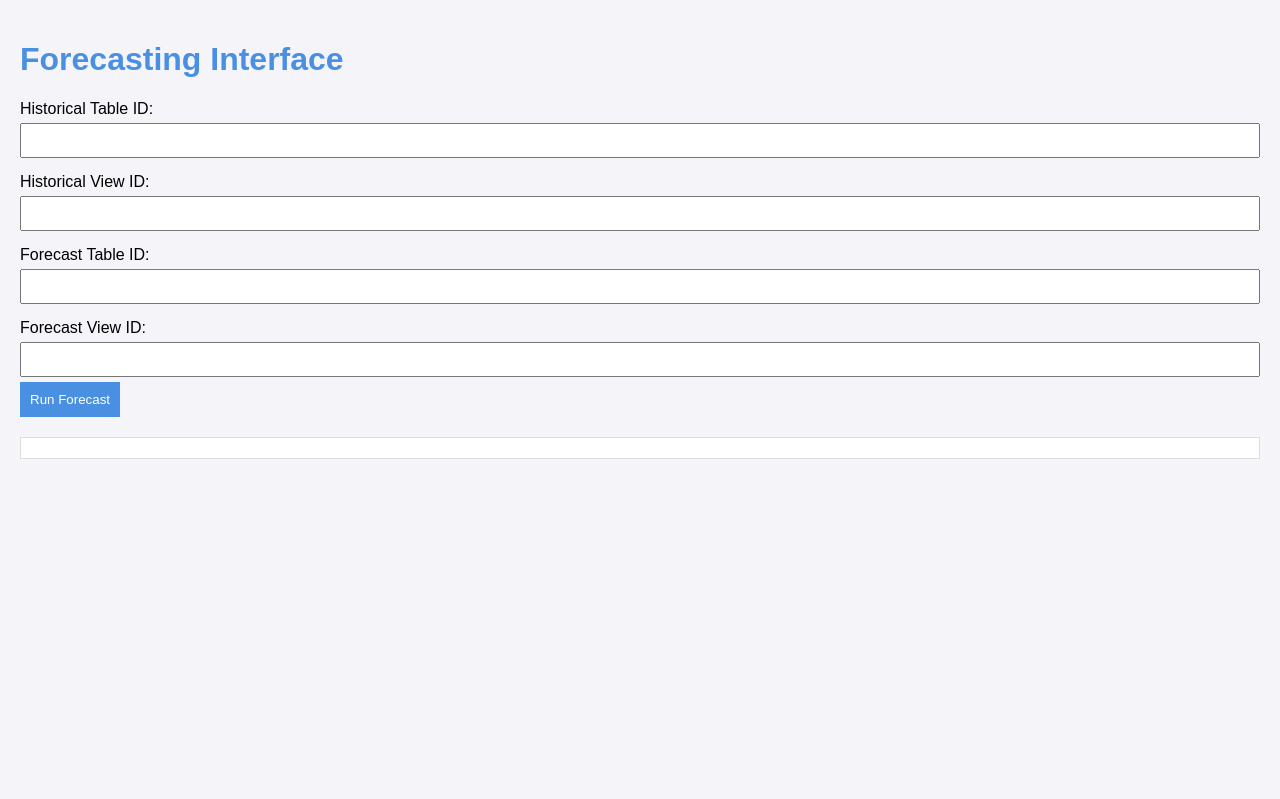
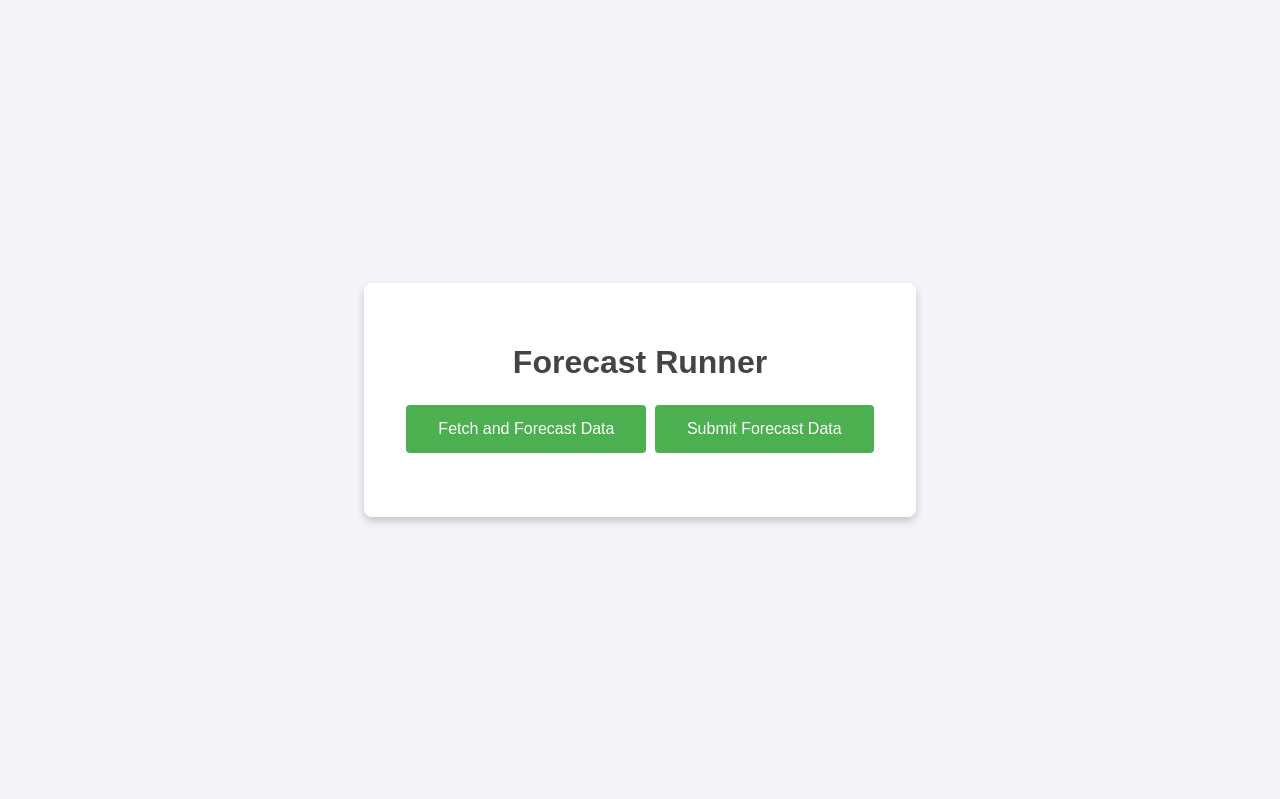
Before and after one commit to Andrew97422/TrueTabs2.0, a Flask app: template templates/index.html in a window 1280 px wide. Run offline with Flask 3, Linux system fonts and the light colour scheme; the template is opened without the code that fills it, so the values that code supplies are empty.

Commit message:
Fixes + add tgbot

```diff
--- a/app.py
+++ b/app.py
@@ -1,32 +1,51 @@
 from flask import Flask, render_template, jsonify, request
+import logging
 import prognose  # Ваш модуль прогнозирования
+import api_module  # импортировать модуль API
 
 app = Flask(__name__)
 
+# Настройка логирования
+logging.basicConfig(level=logging.INFO)
 
-@app.route('/run-forecast', methods=['GET'])
-def run_forecast():
-    #historical_table_id = request.args.get('historical_table_id', type=str)
-    #historical_view_id = request.args.get('historical_view_id', type=str)
+@app.route('/')
+def index():
+    # Отображение HTML страницы
+    return render_template('index.html')
 
-    #forecast_table_id = request.args.get('forecast_table_id', type=str)
-    #forecast_view_id = request.args.get('forecast_view_id', type=str)
-
-    historical_table_id = 'dstp2cytHJcQAMDAxH'
-    historical_view_id = 'viwofal30sRHo'
-
-    forecast_table_id = 'dstF8u8naoVHdJEGYc'
-    forecast_view_id = 'viwka5FrofH19'
-
-    #if not all([historical_table_id, historical_view_id, forecast_table_id, forecast_view_id]):
-    #    return jsonify({"error": "Missing one or more parameters"}), 400
+@app.route('/fetch-and-forecast', methods=['GET'])
+def fetch_and_forecast():
+    historical_table_id = request.args.get('historical_table_id', 'dstp2cytHJcQAMDAxH')
+    historical_view_id = request.args.get('historical_view_id', 'viwofal30sRHo')
 
     try:
-        prognose.main_process(historical_table_id, historical_view_id, forecast_table_id, forecast_view_id, 12)
+        # Получение исторических данных
+        historical_data = api_module.get_records(historical_table_id, historical_view_id)['data']['records']
+        logging.info("Historical data fetched successfully.")
+
+        # Выполнение прогноза
+        forecast_data = prognose.demand_forecasting(historical_data, future_months=12)
+        logging.info("Forecasting completed.")
+
+        return jsonify(forecast_data), 200
+    except Exception as e:
+        logging.error(f"An error occurred: {str(e)}")
+        return jsonify({"error": str(e)}), 500
+
+@app.route('/submit-forecast', methods=['POST'])
+def submit_forecast():
+    forecast_table_id = request.json.get('forecast_table_id', 'dstF8u8naoVHdJEGYc')
+    forecast_view_id = request.json.get('forecast_view_id', 'viwka5FrofH19')
+    forecast_data = request.json.get('forecast_data', [])
+
+    try:
+        # Передача данных прогноза
+        api_module.post_records(forecast_table_id, forecast_data, forecast_view_id)
+        logging.info("Forecast data transmitted successfully.")
         return jsonify({"success": True}), 200
     except Exception as e:
+        logging.error(f"An error occurred during forecast submission: {str(e)}")
         return jsonify({"error": str(e)}), 500
-
 
 if __name__ == '__main__':
     app.run(debug=True)
--- a/static/style.css
+++ /dev/null
@@ -1,50 +0,0 @@
-body {
-    font-family: Arial, sans-serif;
-    margin: 0;
-    padding: 20px;
-    background-color: #f4f4f9;
-}
-
-h1 {
-    color: #4a90e2;
-}
-
-form {
-    margin-bottom: 20px;
-}
-
-label {
-    display: block;
-    margin-top: 10px;
-}
-
-input[type="text"] {
-    width: 100%;
-    padding: 8px;
-    margin: 5px 0;
-    box-sizing: border-box;
-}
-
-button {
-    padding: 10px;
-    background-color: #4a90e2;
-    color: white;
-    border: none;
-    cursor: pointer;
-}
-
-button:hover {
-    background-color: #357ab8;
-}
-
-#results {
-    margin-top: 20px;
-    padding: 10px;
-    background-color: white;
-    border: 1px solid #ddd;
-}
-
-pre {
-    white-space: pre-wrap;
-    word-wrap: break-word;
-}
--- /dev/null
+++ b/static/styles.css
@@ -0,0 +1,48 @@
+body {
+    font-family: Arial, sans-serif;
+    background-color: #f4f4f9;
+    color: #333;
+    margin: 0;
+    padding: 0;
+    display: flex;
+    justify-content: center;
+    align-items: center;
+    height: 100vh;
+}
+
+.container {
+    text-align: center;
+    background-color: #fff;
+    padding: 40px;
+    box-shadow: 0 4px 8px rgba(0, 0, 0, 0.2);
+    border-radius: 8px;
+}
+
+h1 {
+    color: #444;
+    margin-bottom: 20px;
+}
+
+button {
+    background-color: #4CAF50;
+    color: white;
+    border: none;
+    padding: 15px 32px;
+    text-align: center;
+    text-decoration: none;
+    display: inline-block;
+    font-size: 16px;
+    margin: 4px 2px;
+    cursor: pointer;
+    border-radius: 4px;
+    transition: background-color 0.3s;
+}
+
+button:hover {
+    background-color: #45a049;
+}
+
+.response {
+    margin-top: 20px;
+    font-size: 18px;
+}
--- a/templates/index.html
+++ b/templates/index.html
@@ -3,67 +3,62 @@
 <head>
     <meta charset="UTF-8">
     <meta name="viewport" content="width=device-width, initial-scale=1.0">
-    <title>Forecasting Interface</title>
-    <link rel="stylesheet" type="text/css" href="{{ url_for('static', filename='style.css') }}">
+    <title>Forecast Runner</title>
+    <link rel="stylesheet" href="{{ url_for('static', filename='styles.css') }}">
+</head>
+<body>
+    <div class="container">
+        <h1>Forecast Runner</h1>
+        <button id="fetch-and-forecast-button">Fetch and Forecast Data</button>
+        <button id="submit-forecast-button">Submit Forecast Data</button>
+        <div id="response" class="response"></div>
+    </div>
+
     <script>
-        function submitForm(event) {
-            event.preventDefault();
+        let forecastData = [];
 
-            const formData = new FormData(event.target);
-            const params = new URLSearchParams(formData);
-
-            fetch(`/run-forecast?${params.toString()}`)
+        document.getElementById('fetch-and-forecast-button').addEventListener('click', function() {
+            fetch('/fetch-and-forecast?historical_table_id=dstp2cytHJcQAMDAxH&historical_view_id=viwofal30sRHo')
                 .then(response => response.json())
                 .then(data => {
-                    const resultsDiv = document.getElementById('results');
                     if (data.error) {
-                        resultsDiv.innerHTML = `<pre>Error: ${data.error}</pre>`;
+                        document.getElementById('response').innerText = 'Error: ' + data.error;
                     } else {
-                        const forecastRecords = data.records;
-                        let tableHTML = '<table><tr><th>Date</th><th>Good ID</th><th>Warehouse ID</th><th>Forecast Ordered</th><th>Forecast Shipped</th></tr>';
-                        forecastRecords.forEach(record => {
-                            const fields = record.fields;
-                            const date = fields.date ? new Date(fields.date).toLocaleDateString() : 'N/A';
-                            const idGood = 'id_good' in fields ? fields.id_good : 'N/A';
-                            const idWarehouse = 'id_warehouse' in fields ? fields.id_warehouse : 'N/A';
-                            tableHTML += `<tr>
-                                <td>${date}</td>
-                                <td>${idGood}</td>
-                                <td>${idWarehouse}</td>
-                                <td>${fields.forecast_ordered}</td>
-                                <td>${fields.forecast_shipped}</td>
-                            </tr>`;
-                        });
-                        tableHTML += '</table>';
-                        resultsDiv.innerHTML = tableHTML;
+                        forecastData = data.records;
+                        document.getElementById('response').innerText = 'Forecast data generated successfully!';
                     }
                 })
                 .catch(error => {
-                    console.error('Error:', error);
-                    const resultsDiv = document.getElementById('results');
-                    resultsDiv.innerHTML = '<pre>An error occurred during forecasting.</pre>';
+                    document.getElementById('response').innerText = 'Error: ' + error;
                 });
-        }
+        });
+
+        document.getElementById('submit-forecast-button').addEventListener('click', function() {
+            if (forecastData.length === 0) {
+                document.getElementById('response').innerText = 'No forecast data to submit.';
+                return;
+            }
+
+            fetch('/submit-forecast', {
+                method: 'POST',
+                headers: {
+                    'Content-Type': 'application/json',
+                },
+                body: JSON.stringify({
+                    forecast_table_id: 'dstF8u8naoVHdJEGYc',
+                    forecast_view_id: 'viwka5FrofH19',
+                    forecast_data: forecastData
+                })
+            })
+            .then(response => response.json())
+            .then(data => {
+                document.getElementById('response').innerText =
+                    data.success ? 'Forecast data submitted successfully!' : 'Error: ' + data.error;
+            })
+            .catch(error => {
+                document.getElementById('response').innerText = 'Error: ' + error;
+            });
+        });
     </script>
-</head>
-<body>
-    <h1>Forecasting Interface</h1>
-    <form onsubmit="submitForm(event)">
-        <label for="historical_table_id">Historical Table ID:</label>
-        <input type="text" id="historical_table_id" name="historical_table_id" required>
-
-        <label for="historical_view_id">Historical View ID:</label>
-        <input type="text" id="historical_view_id" name="historical_view_id" required>
-
-        <label for="forecast_table_id">Forecast Table ID:</label>
-        <input type="text" id="forecast_table_id" name="forecast_table_id" required>
-
-        <label for="forecast_view_id">Forecast View ID:</label>
-        <input type="text" id="forecast_view_id" name="forecast_view_id" required>
-
-        <button type="submit">Run Forecast</button>
-    </form>
-
-    <div id="results"></div>
 </body>
 </html>
```
Also changed, not shown: testtg.py (added, +14 -0 lines), tg_stock_controll.py (added, +77 -0 lines).
